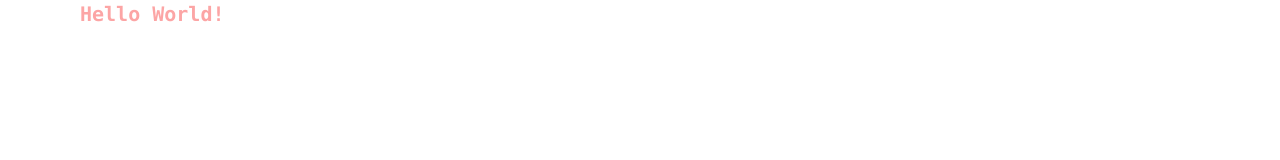
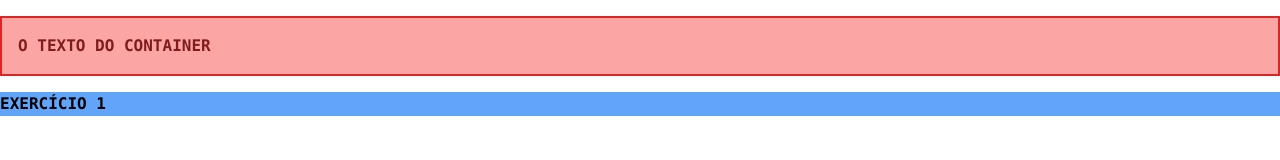
Before and after one commit to clepverse/curso-tailwindcss, a website: page src/index.html in a window 1280 px wide. Drawn offline with Linux system fonts and the light colour scheme.

Commit message:
Exercicio 1

```diff
--- a/src/index.html
+++ b/src/index.html
@@ -4,10 +4,18 @@
     <meta charset="UTF-8" />
     <meta http-equiv="X-UA-Compatible" content="IE=edge" />
     <meta name="viewport" content="width=device-width, initial-scale=1.0" />
-    <title>Curso Tailwindcss</title>
+    <title>Construção layout</title>
     <link rel="stylesheet" href="/dist/output.css" />
   </head>
   <body>
-    <h1 class="font-mono font-bold text-red-300 ml-20 text-xl">Hello World!</h1>
+    <div
+      class="container bg-red-300 mx-auto p-4 my-4 text-red-900 border-red-600 border-2"
+    >
+      <p class="font-mono font-bold uppercase">O texto do container</p>
+    </div>
+    <!--Exercicio 1-->
+    <div class="container bg-green-400 my-4 md:bg-blue-400">
+      <p class="font-mono font-bold uppercase">Exercício 1</p>
+    </div>
   </body>
 </html>
```
Also changed, not shown: dist/output.css.
